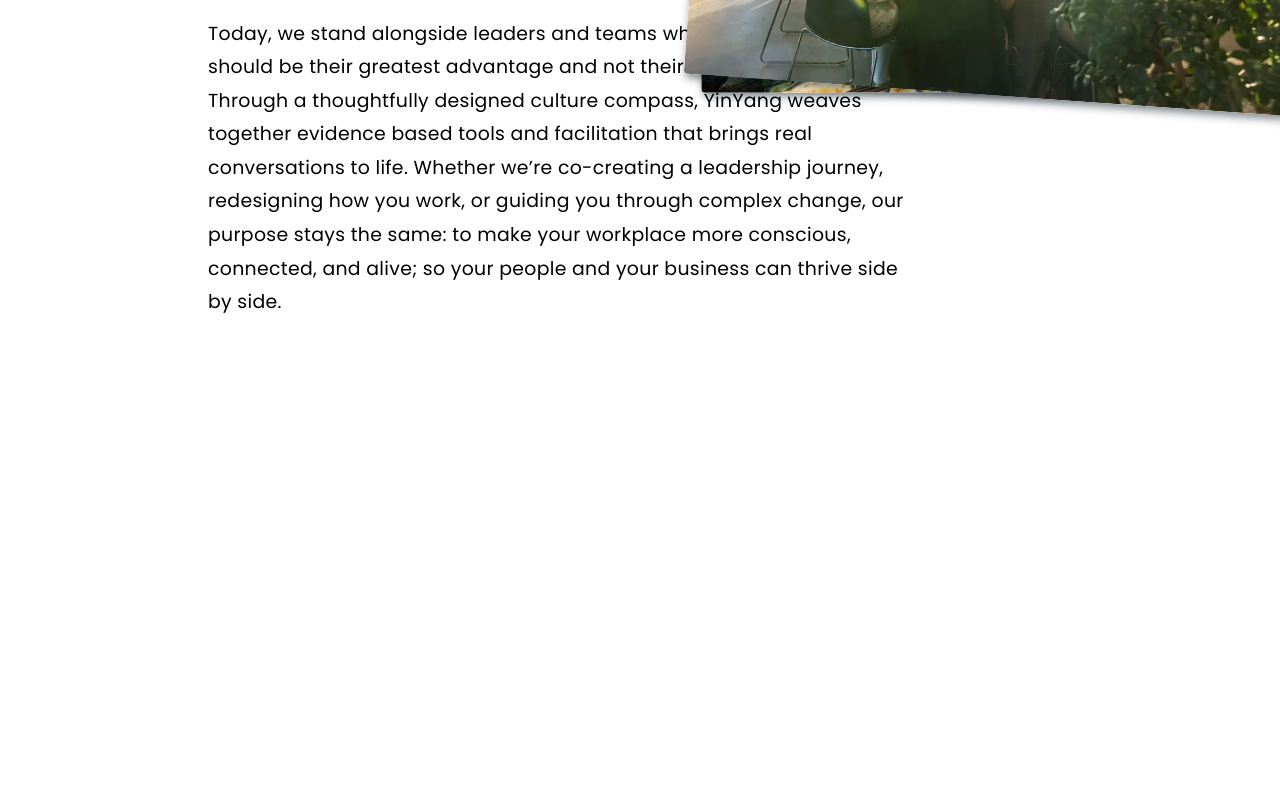
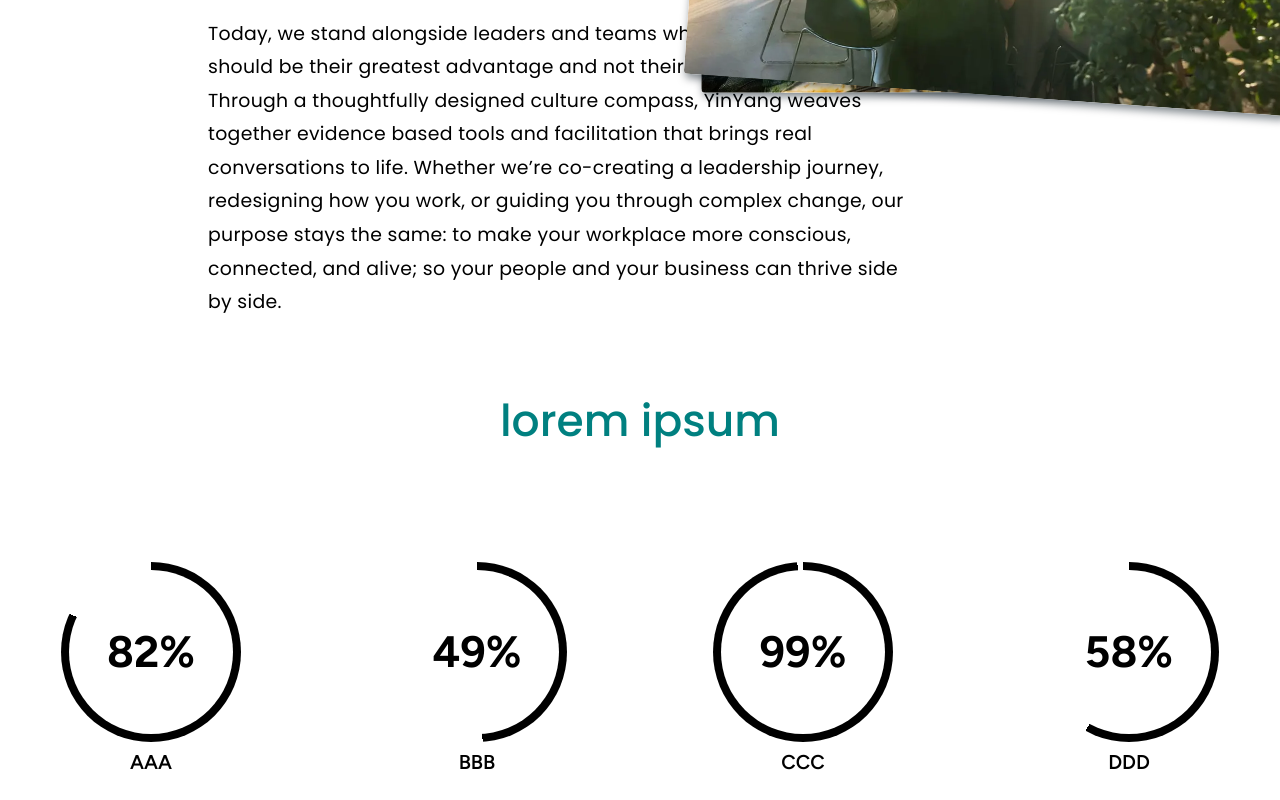
Before and after one commit to Shaimaa01/yinyang-leadership-website, a React (Vite) app: page / in a window 1280 px wide. Shown: the part 1792-2592 px from the top of the page. Before the commit the page ends 2111 px from the top, so only its background shows below. Built offline with nearby package versions, Linux system fonts and the light colour scheme.

Commit message:
feat: Implement static Stats section with conic-gradient

```diff
--- a/src/App.jsx
+++ b/src/App.jsx
@@ -1,15 +1,17 @@
-// src/App.jsx
+
 import { Header } from './components/Header';
 import { Hero } from './components/Hero';
 import { About } from './components/About';
+import { Stats } from './components/Stats';
 
 function App() {
   return (
-    // Note: No need to import index.css here, it's handled by main.jsx
+
     <div className="relative bg-white">
       <Header />
       <Hero />
       <About />
+      <Stats />
     </div>
   );
 }
--- a/src/components/Header.jsx
+++ b/src/components/Header.jsx
@@ -1,6 +1,6 @@
 export const Header = () => {
   return (
-    <header className="sticky pt-[40px] px-[96px]  h-[120px] z-1000 font-Inter bg-white">
+    <header className="sticky top-0 pt-[40px] px-[96px]  h-[120px] z-1000 font-Inter bg-white">
       <div className="flex justify-between items-center h-full">
         <div className=" font-bold text-[43.34px] leading-[27.2px] text-black ">
           logo
--- /dev/null
+++ b/src/components/Stats.jsx
@@ -0,0 +1,45 @@
+const statsData = [
+  { percentage: 82, label: "AAA" },
+  { percentage: 49, label: "BBB" },
+  { percentage: 99, label: "CCC" },
+  { percentage: 58, label: "DDD" },
+];
+
+export const Stats = () => {
+  return (
+    <section className=" mt-[75.8px] h-[405px] font-Poppins">
+      <h2 className="text-center text-[44px] leading-[52px] font-medium  text-Teal">
+        lorem ipsum
+      </h2>
+
+      <div className="mt-[115px] flex justify-center items-center gap-[24px] ">
+        {statsData.map((stat, index) => {
+          const angle = stat.percentage * 3.6;
+          return (
+            <div
+              key={index}
+              className="flex flex-col items-center gap-[10px] px-[12px] w-full max-w-[332px]"
+            >
+              <div className="relative h-[180px] w-[180px]">
+                <div
+                  className="h-full w-full rounded-full"
+                  style={{
+                    background: `conic-gradient(black ${angle}deg, transparent 0deg)`,
+                  }}
+                ></div>
+                <div className="absolute inset-2 bg-white rounded-full"></div>
+                <div className="absolute inset-0 flex items-center justify-center text-[44px] leading-[66px] font-Figtree font-bold text-black">
+                  {stat.percentage}%
+                </div>
+              </div>
+
+              <p className=" font-semibold  text-black text-[20px] leading-[20px] font-Figtree">
+                {stat.label}
+              </p>
+            </div>
+          );
+        })}
+      </div>
+    </section>
+  );
+};
--- a/src/index.css
+++ b/src/index.css
@@ -1,4 +1,4 @@
-@import url('https://fonts.googleapis.com/css2?family=Inter:ital,opsz,wght@0,14..32,100..900;1,14..32,100..900&family=Poppins:ital,wght@0,100;0,200;0,300;0,400;0,500;0,600;0,700;0,800;0,900;1,100;1,200;1,300;1,400;1,500;1,600;1,700;1,800;1,900&display=swap');
+@import url('https://fonts.googleapis.com/css2?family=Figtree:ital,wght@0,300..900;1,300..900&family=Inter:ital,opsz,wght@0,14..32,100..900;1,14..32,100..900&family=Poppins:ital,wght@0,100;0,200;0,300;0,400;0,500;0,600;0,700;0,800;0,900;1,100;1,200;1,300;1,400;1,500;1,600;1,700;1,800;1,900&display=swap');
 @import "tailwindcss";
 
 
@@ -11,4 +11,5 @@
 
   --font-Inter : "Inter", sans-serif;
   --font-Poppins:  "Poppins", sans-serif;
+  --font-Figtree :"Figtree", sans-serif;
 }
```
